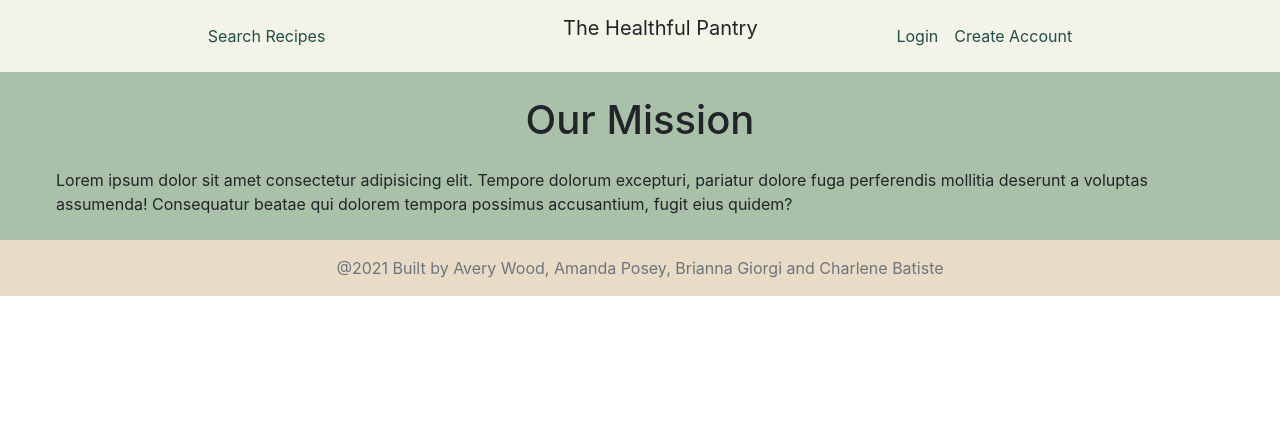
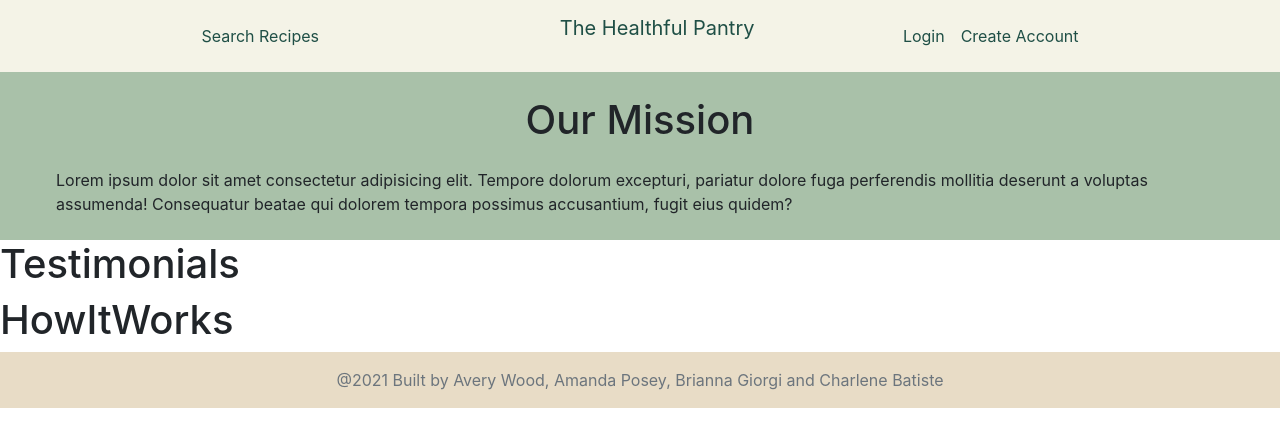
Before and after one commit to charlenebatiste/the-healthful-pantry, a React (Create React App) app: page / in a window 1280 px wide. Shown: the top 446 px of the page. Built offline with nearby package versions, Linux system fonts and the light colour scheme; no server answers.

Commit message:
resolved mission page bug, added instructions and testimonial components and rendering in home component

```diff
--- a/src/App.js
+++ b/src/App.js
@@ -64,16 +64,15 @@ function App() {
     return (
         <div className="App">
             <Navbar isAuth={isAuthenticated} handleLogout={handleLogout} />
-            <Home />
+            <Switch>
+                {/* routes below */}
+                <Route exact path='/' component={Home} />
+                <Route path='/signup' component={Signup} />
+                <Route path='/login'
+                    render={(props) => <Login {...props} user={currentUser} nowCurrentUser={nowCurrentUser} setIsAuthenticated={setIsAuthenticated} />} />
+            </Switch>
             <Footer />
-            <div className="container mt-5">
-                <Switch>
-                    {/* routes will go inside of here */}
-                    <Route path='/signup' component={Signup} />
-                    <Route path='/login'
-                        render={(props) => <Login {...props} user={currentUser} nowCurrentUser={nowCurrentUser} setIsAuthenticated={setIsAuthenticated} />} />
-                </Switch>
-            </div>
+
         </div>
     );
 }
--- /dev/null
+++ b/src/components/HowItWorks.js
@@ -0,0 +1,12 @@
+import React from 'react';
+
+const HowItWorks = () => {
+    return (
+        <div>
+            <h1>HowItWorks</h1>
+
+        </div >
+    )
+}
+
+export default HowItWorks;
--- a/src/components/Navbar.js
+++ b/src/components/Navbar.js
@@ -14,7 +14,7 @@ const Navbar = (props) => {
                             <NavLink className="nav-link" to="/search">Search Recipes</NavLink>
                         </li>
                     </ul>
-                    <div className="navbar-brand"><p>The Healthful Pantry</p></div>
+                    <NavLink className="navbar-brand nav-link" to="/"><p>The Healthful Pantry</p></NavLink>
                     {
                         props.isAuth
                             ? <ul className="navbar-nav ml-auto">
--- /dev/null
+++ b/src/components/Testimonial.js
@@ -0,0 +1,13 @@
+import React from 'react';
+
+const Testimonial = () => {
+    return (
+        <div >
+            <h1 >Testimonials</h1>
+
+        </div>
+
+    )
+}
+
+export default Testimonial;
--- a/src/pages/Home.jsx
+++ b/src/pages/Home.jsx
@@ -1,10 +1,14 @@
 import React from "react";
 import About from "../components/About";
+import Testimonial from "../components/Testimonial";
+import HowItWorks from "../components/HowItWorks";
 
 function Home(props) {
 	return (
 		<div>
 			<About />
+			<Testimonial />
+			<HowItWorks />
 		</div>
 	);
 }
```
